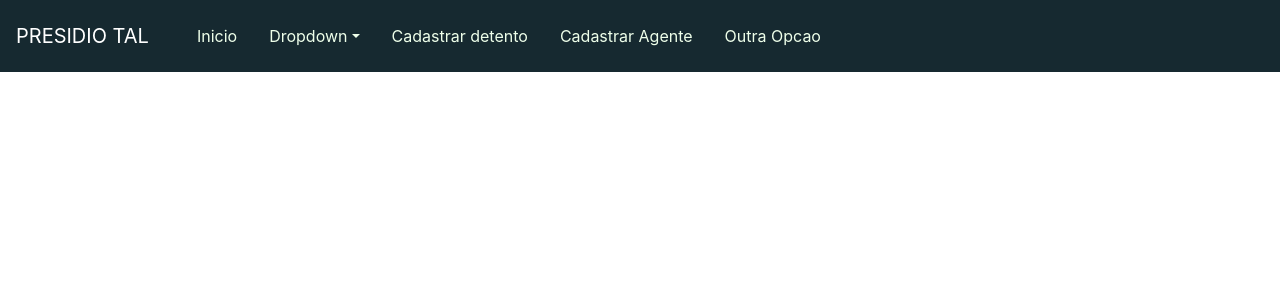
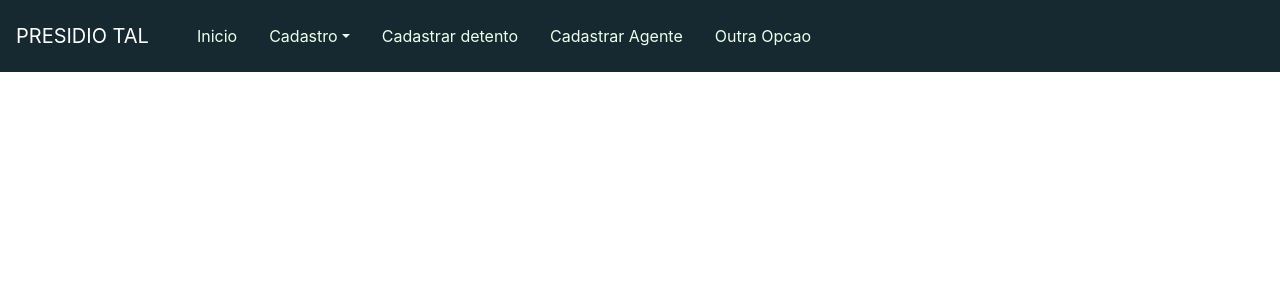
Before and after one commit to joaovictor74/programa-meta, a PHP site: page /paginas/cabecalho.php in a window 1280 px wide. Shown: the top 300 px of the page. Run offline with PHP 8.4, Linux system fonts and the light colour scheme.

Commit message:
Renomeação variadas Mudancas na cor do hover Tentativa de colocar um Dropdown

```diff
--- a/paginas/cabecalho.php
+++ b/paginas/cabecalho.php
@@ -2,9 +2,16 @@
     <html>
         <head>
             <meta charset="UTF-8">
+            <script src="../js/jquery.js"></script>
             <link href = "../css/bootstrap.css" rel="stylesheet">
             <link href = "../css/front_presidio.css" rel="stylesheet">
             <title>Loja</title>
+            <script>
+                $(function () {
+                    $('.dropdown-toggle').dropdown();
+                });
+            </script>
+
         </head>
         <body>
             <?php require_once "navegacao.php"?>
--- a/paginas/navegacao.php
+++ b/paginas/navegacao.php
@@ -7,12 +7,10 @@
             <a class="nav-link" href="#" style="">Inicio <span class="sr-only">(current)</span></a>
         </li>
         <li class="nav-item dropdown">
-            <a class="nav-link dropdown-toggle" data-toggle="dropdown" href="#" role="button" aria-haspopup="true" aria-expanded="false">Dropdown</a>
+            <a class="nav-link dropdown-toggle" data-toggle="dropdown" href="#" role="button" aria-haspopup="true" aria-expanded="false">Cadastro</a>
             <div class="dropdown-menu">
-                <a class="dropdown-item" href="#">Action</a>
-                <a class="dropdown-item" href="#">Another action</a>
-                <a class="dropdown-item" href="#">Something else here</a>
-
+                <a class="dropdown-item" href="#">Cadastro Agente</a>
+                <a class="dropdown-item" href="#">Cadastro Detento</a>
             </div>
         </li>
 
```
